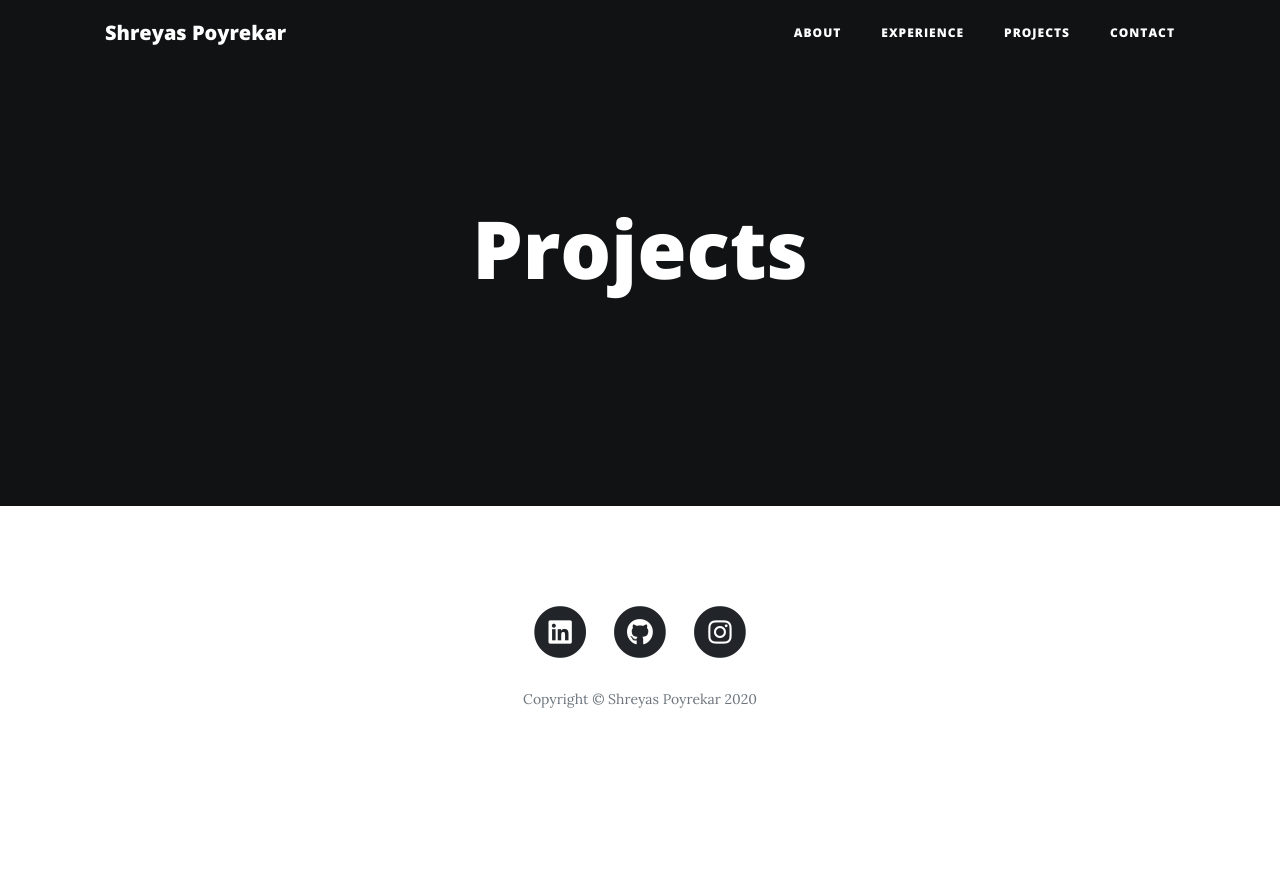
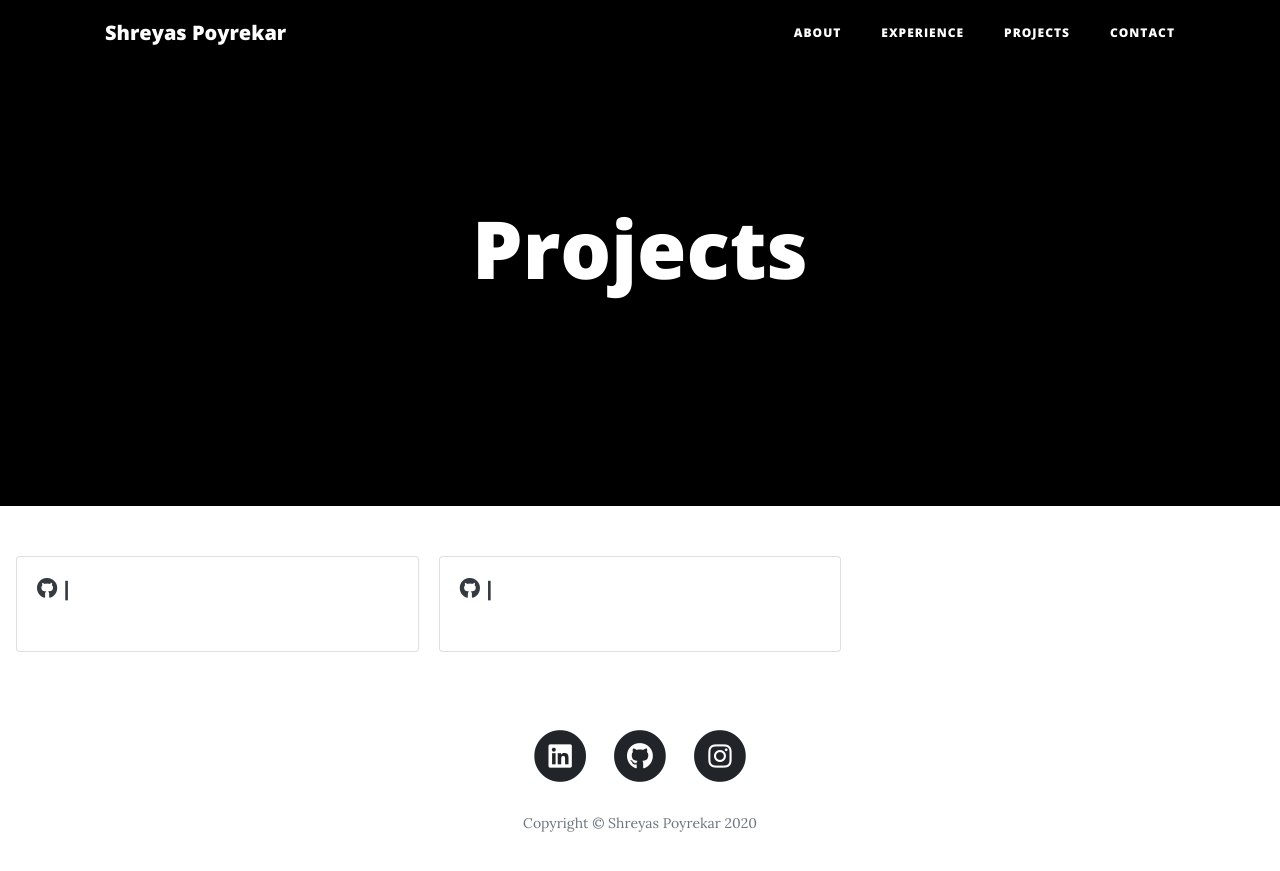
Before and after one commit to srpoyrek/portfolio_sp, a Jekyll site: the page built from projects.markdown, in a window 1280 px wide. Shown: the top 871 px of the page. Built offline with Jekyll 4.4.1, drawn with Linux system fonts in a browser that asks for light colours.

```diff
--- a/_config.yml
+++ b/_config.yml
@@ -26,7 +26,7 @@ url: "http://shreyaspoyrekar.com" # the base hostname & protocol for your site,
 #twitter_username: jekyllrb
 github_username:  srpoyrek
 linkedin_username: shreyas-poyrekar-8a7a81a9
-instagram_username: unfortunate_demon
+instagram_username: unfortunate__demon
 profilepic: '/img/dp_homepage.jpg'
 
 # Build settings
--- a/_includes/header.html
+++ b/_includes/header.html
@@ -28,15 +28,10 @@
 
   <!-- Page Header -->
   <header class="masthead">
-    <div class="overlay"></div>
-    <div class="container" >
-      <div class="row">
         <div class="col-lg-8 col-md-10 mx-auto">
           <div class="site-heading">
 			<h1>{{page.title}}</h1>
 			<span class="subheading">{{page.description}}</span>
-          </div>
         </div>
       </div>
-	</div>
   </header>
--- /dev/null
+++ b/_includes/projects/index.html
@@ -0,0 +1,55 @@
+<!-- Remote Projects JS -->
+<script src="{{ '/assets/js/remote-projects.js' | relative_url }}"></script>
+
+<div class="card-columns m-3 mt-5">
+
+  <!-- Remote Projects -->
+  {% for remote_project in page.remote_projects %}
+
+    {%- for repo in site.github.public_repositories -%}
+      {%- if remote_project == repo.name -%}
+        {%- assign project = repo -%}
+      {%- endif -%}
+    {%- endfor -%}
+
+    {%- assign words = project.name | split: '-' -%}
+    {%- capture titlecase -%}
+      {%- for word in words -%}
+        {{ word | capitalize | append: ' ' }}
+      {%- endfor -%}
+    {%- endcapture -%}
+
+    {%- assign project_type = "remote" -%}
+    {%- assign project_id   = project.name -%}
+    {%- assign project_img  = false -%}
+    {%- assign project_name = titlecase | strip -%}
+    {%- assign project_desc = project.description -%}
+    {%- assign project_url  = project.html_url -%}
+
+    {% include projects/project-card.html %}
+
+    <script>get_tools("{{ site.github.owner_name }}/{{ remote_project }}")</script>
+
+  {% endfor %}
+
+  <!-- Local Projects -->
+  {% for project in site.projects %}
+
+    {%- assign project_type  = "local" -%}
+    {%- assign project_id    = project.name | slugify -%}
+    {%- assign project_img   = project.image -%}
+    {%- assign project_name  = project.name -%}
+    {%- assign project_desc  = project.description -%}
+    {%- assign project_tools = project.tools -%}
+
+    {%- if project.external_url -%}
+      {%- assign project_url = project.external_url -%}
+    {%- else -%}
+      {%- assign project_url = project.url | relative_url -%}
+    {%- endif -%}
+
+    {% include projects/project-card.html %}
+
+  {% endfor %}
+
+</div>
--- /dev/null
+++ b/_includes/projects/project-card.html
@@ -0,0 +1,21 @@
+<div class="wow animated fadeIn" data-wow-delay=".15s">
+  <a href="{{ project_url }}" class="project card text-dark">
+    {%- if project_img -%}
+    <img id="{{ project_id }}-img" class="card-img-top" src="{{ project_img }}" alt="{{ project_name }}" />
+    {%- endif -%}
+    <div class="card-body">
+      <h5 id="{{ project_id }}-name" class="card-title">
+          {%- if project_type == "remote" -%}
+          <i class="fab fa-github" data-toggle="tooltip" data-placement="bottom" data-delay="250" title="GitHub Repository"></i> |&nbsp;
+          {%- endif -%}
+        {{ project_name }}
+      </h5>
+      <p id="{{ project_id }}-desc" class="card-text">{{ project_desc }}</p>
+      <p id="{{ project_id }}-tools" class="card-text">
+        {%- for tool in project_tools -%}
+        <span class="badge badge-pill text-primary border border-primary ml-1">{{ tool }}</span>
+        {%- endfor -%}
+      </p>
+    </div>
+  </a>
+</div>
--- /dev/null
+++ b/assets/css/style.css
@@ -0,0 +1,4 @@
+
+---
+---
+@import "portfolYOU";
--- /dev/null
+++ b/assets/js/remote-projects.js
@@ -0,0 +1,24 @@
+function get_tools(repo) {
+  fetch(`https://api.github.com/repos/${repo}/topics`, {
+    headers: {
+      Accept: "application/vnd.github.mercy-preview+json"
+    }
+  })
+    .then(response => response.json())
+    .then(data => {
+      var name = repo.split("/")[1];
+      var parent = document.getElementById(`${name}-tools`);
+      parse_tools(data.names).forEach(t => parent.appendChild(t));
+    });
+}
+
+function parse_tools(tools) {
+  var classes = "badge badge-pill text-primary border border-primary ml-1";
+  var classesArr = classes.split(" ");
+  return tools.map(tool => {
+    var span = document.createElement("span");
+    span.classList.add(...classesArr);
+    span.innerHTML = tool;
+    return span;
+  });
+}
--- a/index.markdown
+++ b/index.markdown
@@ -2,5 +2,5 @@
 layout: default
 title: Shreyas Poyrekar
 nav_name: "Shreyas Poyrekar | Homepage"
-description: M.S. in Electrical Engineering Specialization Computer Engineering
+description: M.S. in Electrical Engineering | Computer & Embedded Systems | Robotics
 ---
--- a/projects.markdown
+++ b/projects.markdown
@@ -5,4 +5,9 @@ nav_name: "Shreyas Poyrekar | Projects"
 description:
 order: 3
 group: "navigation"
+remote_projects:
+  - Verilog RSIC-V (RV32I Core Instruction set) Implementation
+  - Verilog RSIC-V (RV32I Core Instruction set) Implementation
 ---
+
+{% include projects/index.html %}
```
Also changed, not shown: _includes/scripts.html (added, +22 -0 lines), _sass/_projects.scss (added, +16 -0 lines), docs/_projects/(1) Verilog RSIC-V (RV32I Core Instruction set) Implementation.md (added, +7 -0 lines), docs/_projects/(2) Verilog RSIC-V (RV32I Core Instruction set) Implementation.md (added, +20 -0 lines).
